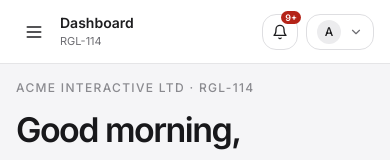
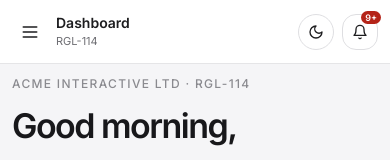
Before and after one commit to ALGOTOP/gibcomply-dashboard-ui, a Next.js app: page / in a window 390 px wide. Shown: the top 160 px of the page. Built offline with nearby package versions, Linux system fonts and the light colour scheme.

Commit message:
Add responsive dark mode controls

```diff
--- a/src/app/page.tsx
+++ b/src/app/page.tsx
@@ -6,7 +6,7 @@
   Settings, Bell, Search, ChevronDown, CheckCircle2, Clock3, AlertTriangle,
   ShieldCheck, PanelLeftClose, PanelLeftOpen, Menu, X, PoundSterling, Network,
   FolderArchive, ListChecks, GitCompareArrows, ScanSearch, Library, MessageSquareText,
-  Filter, ArrowUpDown, MoreHorizontal, Check, Upload, ChevronRight
+  Filter, ArrowUpDown, MoreHorizontal, Check, Upload, ChevronRight, Moon, Sun
 } from 'lucide-react';
 
 type Tab =
@@ -557,6 +557,8 @@
 
       <div className="grid gap-5 xl:grid-cols-[minmax(0,1fr)_340px]">
         <section className="overflow-hidden rounded-2xl border border-[#dedee1] bg-white">
+          <div className="overflow-x-auto">
+            <div className="min-w-[700px]">
           <div className="grid grid-cols-7 border-b border-[#ececee] bg-[#fafafa] text-center text-[10px] font-semibold uppercase tracking-[0.08em] text-[#8a8a90]">
             {['Mon','Tue','Wed','Thu','Fri','Sat','Sun'].map(d=><div key={d} className="px-2 py-3">{d}</div>)}
           </div>
@@ -569,6 +571,8 @@
                 </>}
               </button>
             ))}
+          </div>
+            </div>
           </div>
         </section>
 
@@ -827,13 +831,27 @@
   const [activeTab,setActiveTab]=useState<Tab>('Dashboard');
   const [sidebarCollapsed,setSidebarCollapsed]=useState(false);
   const [mobileOpen,setMobileOpen]=useState(false);
+  const [dark,setDark]=useState(false);
 
   useEffect(()=>{
     setSidebarCollapsed(window.localStorage.getItem('gibcomply-dashboard-sidebar')==='collapsed');
+    const savedTheme=window.localStorage.getItem('gibcomply-dashboard-theme');
+    const shouldUseDark=savedTheme ? savedTheme==='dark' : window.matchMedia('(prefers-color-scheme: dark)').matches;
+    setDark(shouldUseDark);
+    document.documentElement.classList.toggle('dark',shouldUseDark);
   },[]);
 
   const toggleSidebar=()=>{
     setSidebarCollapsed(v=>{const next=!v; window.localStorage.setItem('gibcomply-dashboard-sidebar',next?'collapsed':'open'); return next;});
+  };
+
+  const toggleTheme=()=>{
+    setDark(current=>{
+      const next=!current;
+      window.localStorage.setItem('gibcomply-dashboard-theme',next?'dark':'light');
+      document.documentElement.classList.toggle('dark',next);
+      return next;
+    });
   };
 
   const views:Record<Tab,ReactNode>={
@@ -855,14 +873,14 @@
   };
 
   return (
-    <main className="min-h-screen bg-[#f5f5f7] text-[#1d1d1f]">
+    <main className="min-h-screen bg-[#f5f5f7] text-[#1d1d1f] transition-colors duration-200">
       <div className="flex min-h-screen">
         {!sidebarCollapsed && <div className="hidden lg:block"><Sidebar activeTab={activeTab} setActiveTab={setActiveTab} onCollapse={toggleSidebar}/></div>}
 
         {mobileOpen && <div className="fixed inset-0 z-50 lg:hidden"><button aria-label="Close navigation overlay" onClick={()=>setMobileOpen(false)} className="absolute inset-0 bg-black/45 backdrop-blur-[2px]"/><div className="relative h-full w-fit shadow-2xl"><Sidebar mobile activeTab={activeTab} setActiveTab={setActiveTab} onClose={()=>setMobileOpen(false)}/></div></div>}
 
         <section className="min-w-0 flex-1">
-          <header className="sticky top-0 z-30 flex h-16 items-center justify-between border-b border-[#e5e5e7] bg-white/95 px-4 backdrop-blur md:px-6">
+          <header className="sticky top-0 z-30 flex h-16 items-center justify-between border-b border-[#e5e5e7] bg-white/95 px-3 backdrop-blur sm:px-4 md:px-6">
             <div className="flex min-w-0 items-center gap-2">
               <button onClick={()=>setMobileOpen(true)} className="rounded-lg p-2 transition hover:bg-black/5 lg:hidden" aria-label="Open navigation"><Menu className="h-5 w-5"/></button>
               {sidebarCollapsed && <button onClick={toggleSidebar} className="hidden rounded-lg p-2 transition hover:bg-black/5 lg:inline-flex" aria-label="Show sidebar" title="Show sidebar"><PanelLeftOpen className="h-5 w-5"/></button>}
@@ -871,12 +889,13 @@
 
             <div className="flex items-center gap-2">
               <button className="hidden h-9 items-center gap-2 rounded-lg border border-[#dedee1] bg-white px-3 text-xs text-[#6e6e73] transition hover:bg-[#f7f7f8] md:flex"><Search className="h-4 w-4"/>Search sections…</button>
+              <button onClick={toggleTheme} aria-pressed={dark} aria-label={dark?'Switch to light mode':'Switch to dark mode'} title={dark?'Light mode':'Dark mode'} className="relative flex h-9 w-9 items-center justify-center rounded-full border border-[#dedee1] bg-white transition hover:bg-[#f7f7f8]">{dark?<Sun className="h-4 w-4"/>:<Moon className="h-4 w-4"/>}</button>
               <button aria-label="Notifications" className="relative flex h-9 w-9 items-center justify-center rounded-lg border border-[#dedee1] bg-white transition hover:bg-[#f7f7f8]"><Bell className="h-4 w-4"/><span className="absolute -right-1 -top-1 rounded-full bg-[#b42318] px-1 text-[9px] font-semibold text-white">9+</span></button>
-              <button className="flex h-9 items-center gap-2 rounded-lg border border-[#dedee1] bg-white px-2.5 text-xs font-medium transition hover:bg-[#f7f7f8]"><span className="flex h-6 w-6 items-center justify-center rounded-full bg-[#ececee]">A</span><ChevronDown className={`h-3.5 w-3.5 ${secondary}`}/></button>
+              <button className="hidden h-9 items-center gap-2 rounded-lg border border-[#dedee1] bg-white px-2.5 text-xs font-medium transition hover:bg-[#f7f7f8] sm:flex"><span className="flex h-6 w-6 items-center justify-center rounded-full bg-[#ececee]">A</span><ChevronDown className={`h-3.5 w-3.5 ${secondary}`}/></button>
             </div>
           </header>
 
-          <div className={`mx-auto w-full p-4 md:p-6 lg:p-7 ${sidebarCollapsed?'max-w-[1680px]':'max-w-[1480px]'}`}>
+          <div className={`mx-auto w-full p-3 sm:p-4 md:p-6 lg:p-7 ${sidebarCollapsed?'max-w-[1680px]':'max-w-[1480px]'}`}>
             {views[activeTab]}
           </div>
         </section>
```
